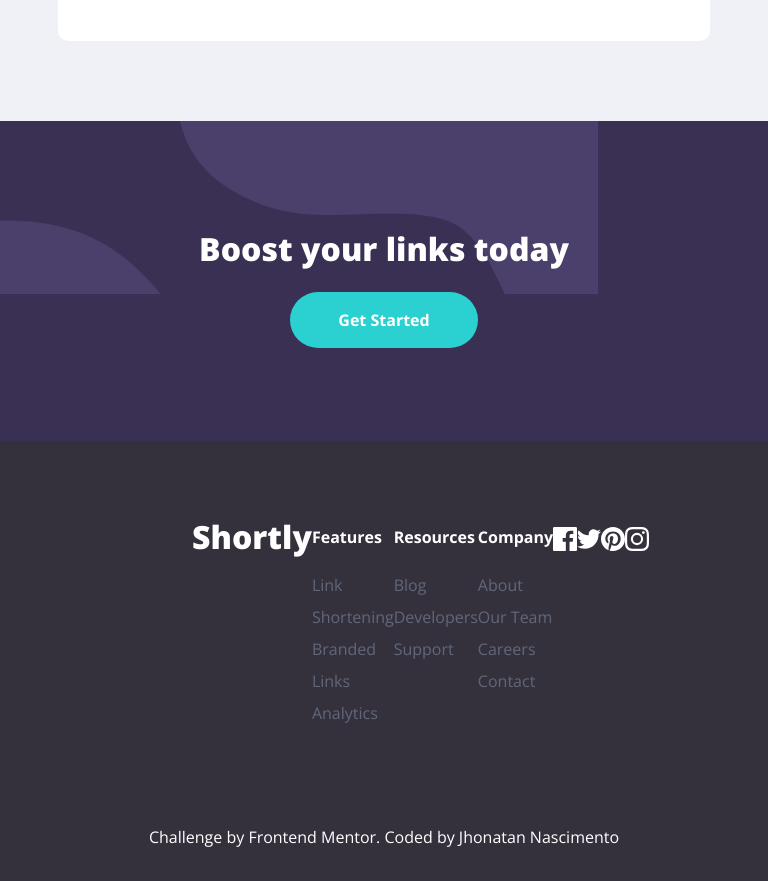
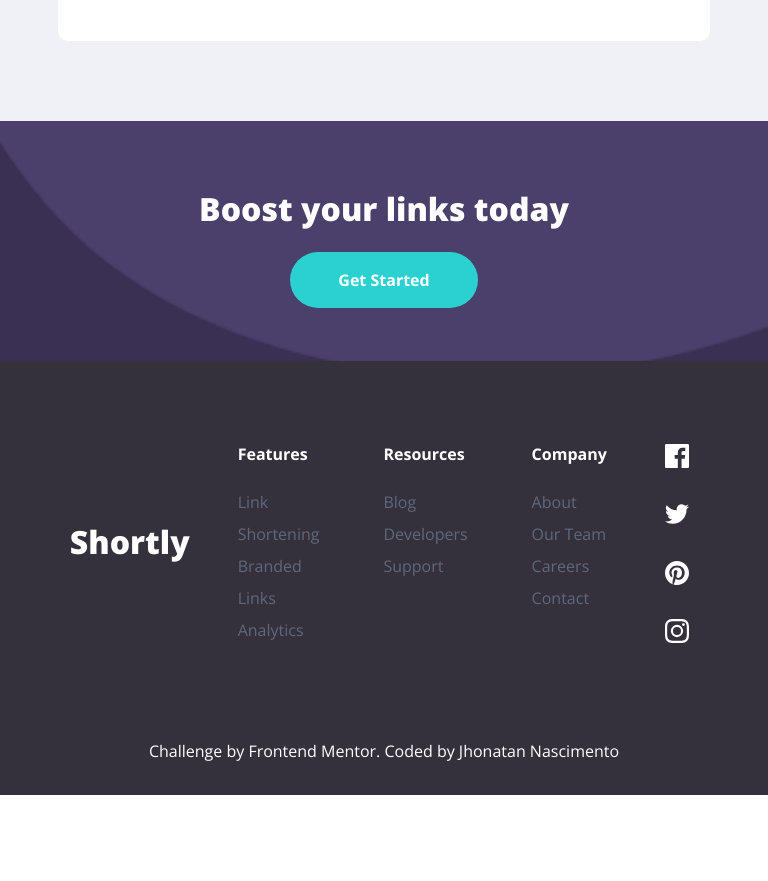
Before and after one commit to jNascimentoCW/url-shortner, a website: page public/index.html in a window 768 px wide. Shown: the part 1600-2481 px from the top of the page. After the commit the page ends 2395 px from the top, so only its background shows below. Drawn offline with nearby package versions, Linux system fonts and the light colour scheme.

Commit message:
Finished the changes

```diff
--- a/public/style.css
+++ b/public/style.css
@@ -104,7 +104,7 @@ svg {
 
 .site-info-text h1 {
   letter-spacing: 0px;
-  font-size: 5rem;
+  font-size: 3.5rem;
   font-weight: var(--font-weight-g);
 }
 
@@ -122,6 +122,14 @@ svg {
 
 .site-info-text button:hover {
   background-color: var(--light-blue);
+}
+
+.site-info-img {
+  overflow: hidden;
+}
+
+.site-info-img img {
+  width: 130%;
 }
 
 /* Shorten It card */
@@ -329,13 +337,10 @@ svg {
   justify-content: center;
   align-items: center;
   text-align: center;
-
   background-image: url("/public/images/bg-boost-desktop.png");
-  background-size: 130%;
+  background-size: cover;
   background-repeat: no-repeat;
-  background-position: -25rem 0;
-  object-fit: cover;
-  padding: 10rem;
+  padding: 7.5rem;
 }
 
 .inner-purple-section {
@@ -358,13 +363,13 @@ svg {
 /*  */
 .footer-wrapper {
   background-color: var(--black);
-  padding: 5rem 12rem;
+  padding: 7% 15%;
 }
 
 .footer {
   color: var(--white);
   display: grid;
-  grid-template-columns: 2fr repeat(4, 1fr);
+  grid-template-columns: repeat(5, 1fr);
   line-height: 2rem;
   width: 100%;
 }
@@ -386,6 +391,7 @@ svg {
 .grid-col {
   display: flex;
   flex-direction: column;
+  padding: 0 2rem;
 }
 
 .grid-col a {
@@ -401,6 +407,7 @@ svg {
 }
 
 .social-media {
+  gap: 2rem;
   display: flex;
   justify-content: space-between;
 }
@@ -418,7 +425,7 @@ svg {
   color: white;
 }
 
-@media (max-width: 800px) {
+@media (min-width: 499px) and (max-width: 960px) {
   /* Navbar Section */
   .navbar {
     padding: 1rem 2rem;
@@ -575,6 +582,32 @@ svg {
     position: absolute;
     bottom: 25rem;
   }
+
+  .purple-section {
+    background-image: url("/public/images/bg-boost-mobile.png");
+  }
+
+  /*  */
+  .footer-wrapper {
+    padding: 10% 7%;
+  }
+
+  .footer {
+    grid-template-columns: repeat(5, 1fr);
+  }
+
+  .footer .logo {
+    display: flex;
+    padding: 1rem;
+    justify-content: center;
+    align-items: center;
+  }
+
+  .social-media {
+    flex-direction: column;
+    align-items: center;
+    gap: 1rem;
+  }
 }
 
 @media (max-width: 500px) {
@@ -714,11 +747,6 @@ svg {
   /*  */
   .purple-section {
     background-image: url("/public/images/bg-boost-mobile.png");
-    background-size: 140%;
-    background-repeat: no-repeat;
-    object-fit: cover;
-    padding: 10rem;
-    background-position: -8rem -2rem;
   }
 
   /*  */
```
